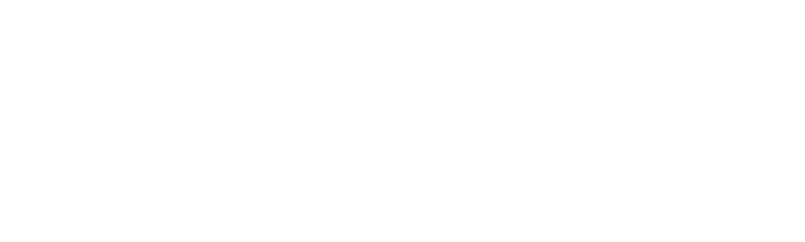
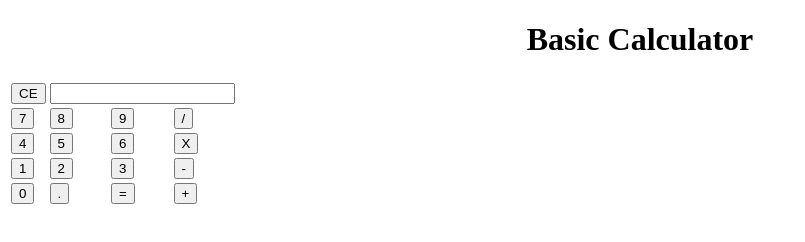
Before and after one commit to tbuchan1997/calculator, a plain HTML site: page index.html in a window 1280 px wide. Shown: the whole page, without its empty margins (0-805 px from the left). Drawn offline with Linux system fonts and the light colour scheme.

Commit message:
Create basic calculator layout

```diff
--- a/assets/css/style.css
+++ b/assets/css/style.css
@@ -0,0 +1,3 @@
+h1 {
+    text-align: center;
+}
--- a/index.html
+++ b/index.html
@@ -3,9 +3,44 @@
 <head>
     <meta charset="UTF-8">
     <meta name="viewport" content="width=device-width, initial-scale=1.0">
-    <title>Document</title>
+    <!--Javascript & CSS links-->
+    <script src="assets/javascript/calculator.js" type="text/javascript"></script>
+    <link rel="stylesheet" href="assets/css/style.css">
+    <title>Basic Calculator</title>
 </head>
 <body>
+    <h1>Basic Calculator</h1>
+
+    <table>
+        <tr>
+            <th><button class="button">CE</button></th>
+            <th colspan="3"><input type="text"></th>
+        </tr>
+        <tr>
+            <td><button class="number">7</button></td>
+            <td><button class="number">8</button></td>
+            <td><button class="number">9</button></td>
+            <td><button class="number">/</button></td>
+        </tr>
+        <tr>
+            <td><button class="number">4</button></td>
+            <td><button class="number">5</button></td>
+            <td><button class="number">6</button></td>
+            <td><button class="number">X</button></td>
+        </tr>
+        <tr>
+            <td><button class="number">1</button></td>
+            <td><button class="number">2</button></td>
+            <td><button class="number">3</button></td>
+            <td><button class="number">-</button></td>
+        </tr>
+        <tr>
+            <td><button class="number">0</button></td>
+            <td><button class="number">.</button></td>
+            <td><button class="number">=</button></td>
+            <td><button class="number">+</button></td>
+        </tr>
+    </table>
 
 </body>
 </html>
```
